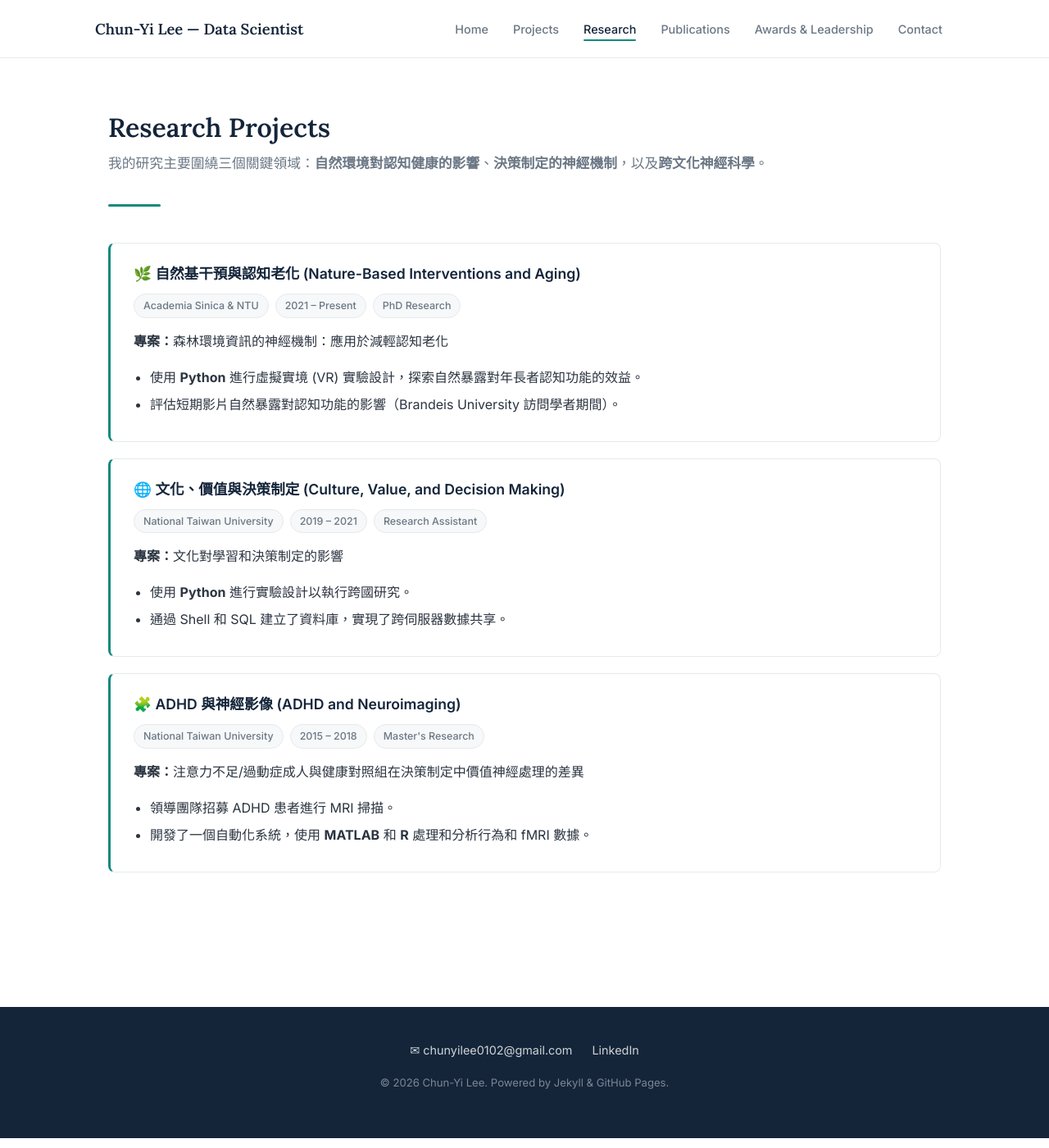
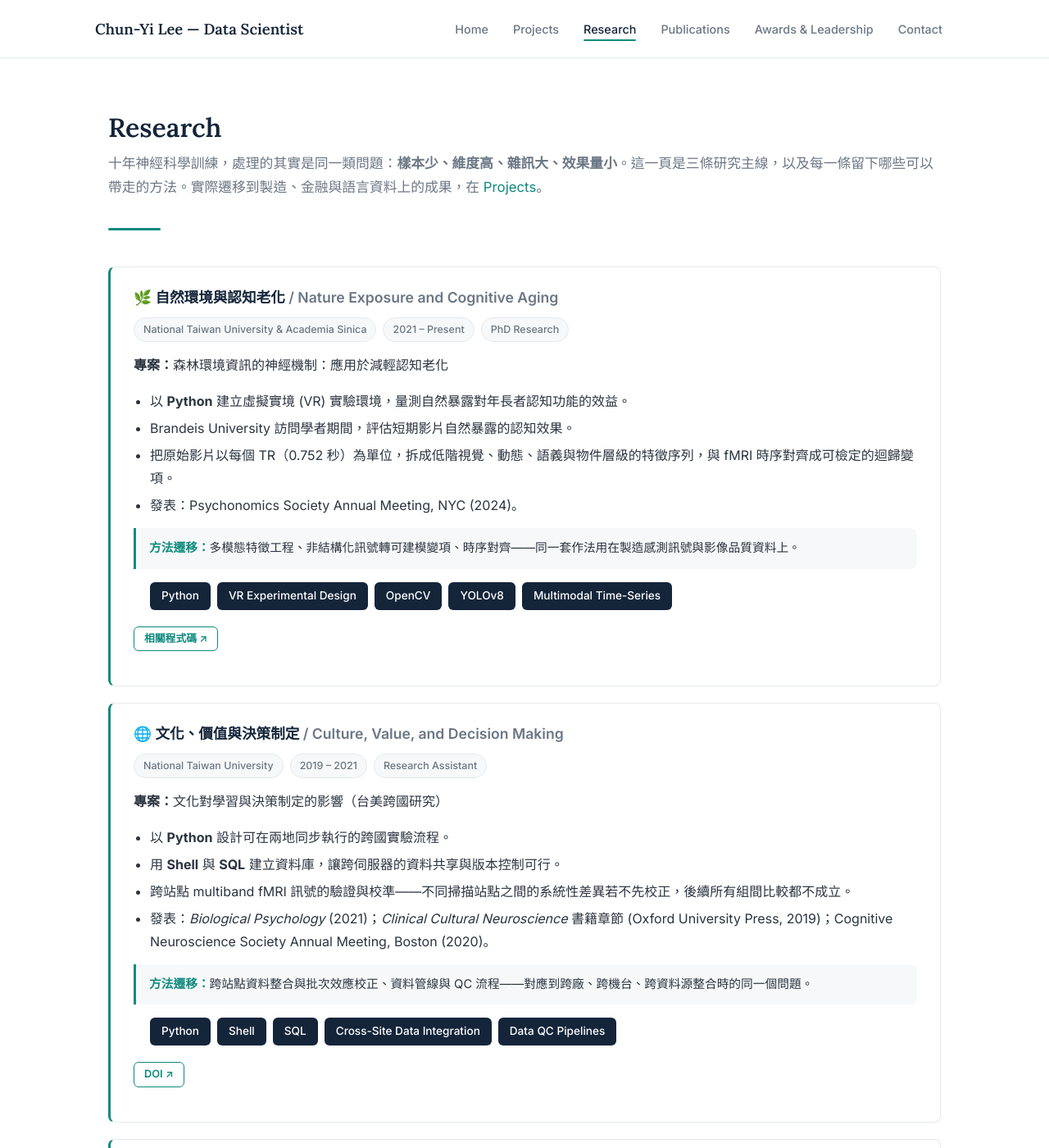
Before and after one commit to JamesLeeCY/JamesLeeCY.github.io, a Jekyll site: the page built from research.md, in a window 1280 px wide and 1400 px high. Shown: the whole window at 82% size. Built offline with Jekyll 4.4.1, drawn with Linux system fonts in a browser that asks for light colours; some of the changed text lies outside the part shown.

Commit message:
Reframe research page around transferable methods; swap profile photo
Research page now frames each research line by the methods it produced and
where they transfer, cross-linking to Projects and Publications. Adds a
.research-transfer callout style, unifies affiliation ordering site-wide to
"NTU & Academia Sinica", and replaces the profile photo with a 3:4 crop of
the new portrait (full-resolution original kept as profile-full.jpg).

Co-Authored-By: Claude Opus 5 <noreply@anthropic.com>

```diff
--- a/assets/css/style.css
+++ b/assets/css/style.css
@@ -353,6 +353,18 @@ main { min-height: 60vh; }
 .research-item ul { margin-left: 20px; }
 .research-item li { margin-bottom: 5px; }
 
+.research-transfer {
+    margin-top: 14px;
+    padding: 12px 16px;
+    background: var(--bg-alt);
+    border-left: 3px solid var(--accent);
+    border-radius: 0 var(--radius) var(--radius) 0;
+    font-size: 0.92rem;
+    color: var(--text);
+}
+
+.research-transfer strong { color: var(--accent); }
+
 /* ============================================
    Publications Page
    ============================================ */
--- a/research.md
+++ b/research.md
@@ -1,54 +1,86 @@
 ---
 layout: default
-title: Research Projects
+title: Research
 permalink: /research.html
 ---
 
 <div class="page-content">
     <div class="page-header">
-        <h1>Research Projects</h1>
-        <p class="lead">我的研究主要圍繞三個關鍵領域：<strong>自然環境對認知健康的影響</strong>、<strong>決策制定的神經機制</strong>，以及<strong>跨文化神經科學</strong>。</p>
+        <h1>Research</h1>
+        <p class="lead">十年神經科學訓練，處理的其實是同一類問題：<strong>樣本少、維度高、雜訊大、效果量小</strong>。這一頁是三條研究主線，以及每一條留下哪些可以帶走的方法。實際遷移到製造、金融與語言資料上的成果，在 <a href="/projects.html">Projects</a>。</p>
     </div>
 
     <div class="research-item">
-        <h3>🌿 自然基干預與認知老化 (Nature-Based Interventions and Aging)</h3>
+        <h3>🌿 自然環境與認知老化 <span class="text-muted">/ Nature Exposure and Cognitive Aging</span></h3>
         <div class="research-meta">
-            <span class="research-badge">Academia Sinica & NTU</span>
+            <span class="research-badge">National Taiwan University &amp; Academia Sinica</span>
             <span class="research-badge">2021 – Present</span>
             <span class="research-badge">PhD Research</span>
         </div>
         <p><strong>專案：</strong>森林環境資訊的神經機制：應用於減輕認知老化</p>
         <ul>
-            <li>使用 <strong>Python</strong> 進行虛擬實境 (VR) 實驗設計，探索自然暴露對年長者認知功能的效益。</li>
-            <li>評估短期影片自然暴露對認知功能的影響（Brandeis University 訪問學者期間）。</li>
+            <li>以 <strong>Python</strong> 建立虛擬實境 (VR) 實驗環境，量測自然暴露對年長者認知功能的效益。</li>
+            <li>Brandeis University 訪問學者期間，評估短期影片自然暴露的認知效果。</li>
+            <li>把原始影片以每個 TR（0.752 秒）為單位，拆成低階視覺、動態、語義與物件層級的特徵序列，與 fMRI 時序對齊成可檢定的迴歸變項。</li>
+            <li>發表：Psychonomics Society Annual Meeting, NYC (2024)。</li>
         </ul>
+        <p class="research-transfer"><strong>方法遷移：</strong>多模態特徵工程、非結構化訊號轉可建模變項、時序對齊——同一套作法用在製造感測訊號與影像品質資料上。</p>
+        <ul class="tag-list">
+            <li>Python</li><li>VR Experimental Design</li><li>OpenCV</li><li>YOLOv8</li><li>Multimodal Time-Series</li>
+        </ul>
+        <p class="pub-doi" style="margin-top:14px">
+            <a href="https://github.com/JamesLeeCY/fmri-video-feature-analysis" target="_blank" rel="noopener">相關程式碼 ↗</a>
+        </p>
     </div>
 
     <div class="research-item">
-        <h3>🌐 文化、價值與決策制定 (Culture, Value, and Decision Making)</h3>
+        <h3>🌐 文化、價值與決策制定 <span class="text-muted">/ Culture, Value, and Decision Making</span></h3>
         <div class="research-meta">
             <span class="research-badge">National Taiwan University</span>
             <span class="research-badge">2019 – 2021</span>
             <span class="research-badge">Research Assistant</span>
         </div>
-        <p><strong>專案：</strong>文化對學習和決策制定的影響</p>
+        <p><strong>專案：</strong>文化對學習與決策制定的影響（台美跨國研究）</p>
         <ul>
-            <li>使用 <strong>Python</strong> 進行實驗設計以執行跨國研究。</li>
-            <li>通過 Shell 和 SQL 建立了資料庫，實現了跨伺服器數據共享。</li>
+            <li>以 <strong>Python</strong> 設計可在兩地同步執行的跨國實驗流程。</li>
+            <li>用 <strong>Shell</strong> 與 <strong>SQL</strong> 建立資料庫，讓跨伺服器的資料共享與版本控制可行。</li>
+            <li>跨站點 multiband fMRI 訊號的驗證與校準——不同掃描站點之間的系統性差異若不先校正，後續所有組間比較都不成立。</li>
+            <li>發表：<em>Biological Psychology</em> (2021)；<em>Clinical Cultural Neuroscience</em> 書籍章節 (Oxford University Press, 2019)；Cognitive Neuroscience Society Annual Meeting, Boston (2020)。</li>
         </ul>
+        <p class="research-transfer"><strong>方法遷移：</strong>跨站點資料整合與批次效應校正、資料管線與 QC 流程——對應到跨廠、跨機台、跨資料源整合時的同一個問題。</p>
+        <ul class="tag-list">
+            <li>Python</li><li>Shell</li><li>SQL</li><li>Cross-Site Data Integration</li><li>Data QC Pipelines</li>
+        </ul>
+        <p class="pub-doi" style="margin-top:14px">
+            <a href="https://doi.org/10.1016/j.biopsycho.2021.108209" target="_blank" rel="noopener">DOI ↗</a>
+        </p>
     </div>
 
     <div class="research-item">
-        <h3>🧩 ADHD 與神經影像 (ADHD and Neuroimaging)</h3>
+        <h3>🧩 ADHD 與神經影像 <span class="text-muted">/ ADHD and Neuroimaging</span></h3>
         <div class="research-meta">
             <span class="research-badge">National Taiwan University</span>
             <span class="research-badge">2015 – 2018</span>
             <span class="research-badge">Master's Research</span>
         </div>
-        <p><strong>專案：</strong>注意力不足/過動症成人與健康對照組在決策制定中價值神經處理的差異</p>
+        <p><strong>專案：</strong>注意力不足／過動症成人與健康對照組在決策制定中價值神經處理的差異</p>
         <ul>
-            <li>領導團隊招募 ADHD 患者進行 MRI 掃描。</li>
-            <li>開發了一個自動化系統，使用 <strong>MATLAB</strong> 和 <strong>R</strong> 處理和分析行為和 fMRI 數據。</li>
+            <li>領導團隊完成 ADHD 受試者招募與 MRI 掃描排程。</li>
+            <li>以 <strong>MATLAB</strong> 與 <strong>R</strong> 開發自動化管線，處理並分析行為與 fMRI 資料。</li>
+            <li>發表：<em>Journal of Psychiatry and Neuroscience</em> (2023)。</li>
         </ul>
+        <p class="research-transfer"><strong>方法遷移：</strong>小樣本、高維度、組別不平衡下的統計建模與多重比較校正；端到端自動化分析管線——這是後來所有專案的底層習慣。</p>
+        <ul class="tag-list">
+            <li>MATLAB</li><li>R</li><li>Statistical Modeling</li><li>Experimental Design</li><li>Pipeline Development</li>
+        </ul>
+        <p class="pub-doi" style="margin-top:14px">
+            <a href="https://doi.org/10.1503/jpn.220123" target="_blank" rel="noopener">DOI ↗</a>
+        </p>
     </div>
+
+    <div class="divider"></div>
+
+    <p class="text-muted" style="text-align:center">
+        完整發表清單見 <a href="/publications.html">Publications</a>；把這些方法用在產業資料上的成果見 <a href="/projects.html">Projects</a>。
+    </p>
 </div>
```
Also changed, not shown: contact.md (+1 -1 lines), assets/profile-full.jpg (added), assets/profile.jpg.
